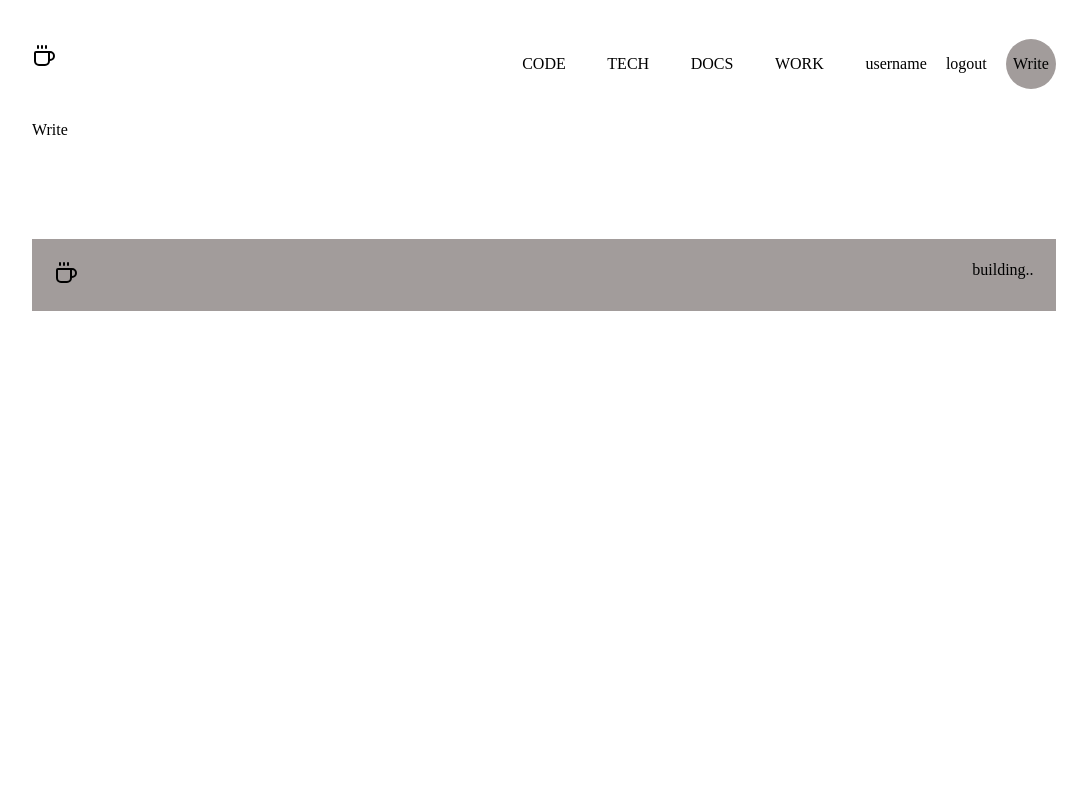
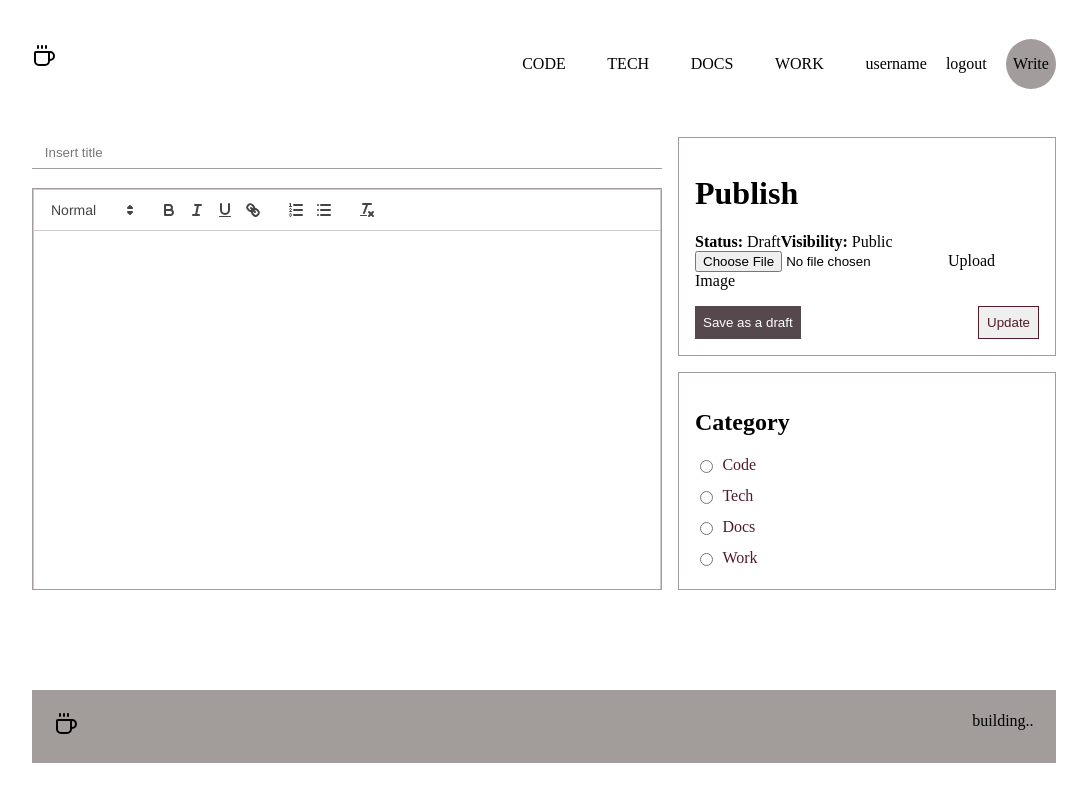
Before and after one commit to arondiaz/react-blog-mysql, a React (Vite) app in the folder frontend/: page /write in a window 1280 px wide. Shown: the whole page, without its empty margins (96-1183 px from the left). Built offline with nearby package versions, Linux system fonts and the light colour scheme.

Commit message:
implemented page for create new post

```diff
--- a/frontend/package.json
+++ b/frontend/package.json
@@ -13,6 +13,7 @@
     "lucide-react": "^0.453.0",
     "react": "^18.3.1",
     "react-dom": "^18.3.1",
+    "react-quill": "^2.0.0",
     "react-router-dom": "^6.27.0",
     "sass": "^1.80.3"
   },
--- a/frontend/src/pages/Write.jsx
+++ b/frontend/src/pages/Write.jsx
@@ -1,8 +1,67 @@
+import ReactQuill from "react-quill";
+import "react-quill/dist/quill.snow.css";
+import { useState, useRef } from "react";
 
 const Write = () => {
+  const first = useRef(null);
+  const [value, setValue] = useState("");
+
+  console.log(value);
   return (
-    <div>Write</div>
-  )
-}
+    <div className="add">
+      <div className="content">
+        <input type="text" placeholder="Insert title" />
 
-export default Write
+        <div ref={first} className="editor-container">
+          <ReactQuill
+            className="editor"
+            theme="snow"
+            value={value}
+            onChange={setValue}
+          />
+        </div>
+      </div>
+      <div className="menu">
+        <div className="item">
+          <h1>Publish</h1>
+          <span>
+            <b>Status:</b> Draft
+          </span>
+          <span>
+            <b>Visibility:</b> Public
+          </span>
+          <input type="file" id="file" name="" />
+          <label htmlFor="file">Upload Image</label>
+          <div className="buttons">
+            <button>Save as a draft</button>
+            <button>Update</button>
+          </div>
+        </div>
+        <div className="item">
+          <h2>Category</h2>
+          <div className="cat">
+            <input type="radio" name="category" value="code" id="code" />
+            <label htmlFor="code">Code</label>
+          </div>
+
+          <div className="cat">
+            <input type="radio" name="category" value="tech" id="tech" />
+            <label htmlFor="tech">Tech</label>
+          </div>
+
+          <div className="cat">
+            <input type="radio" name="category" value="docs" id="docs" />
+            <label htmlFor="docs">Docs</label>
+          </div>
+
+          <div className="cat">
+            <input type="radio" name="category" value="work" id="work" />
+            <label htmlFor="work">Work</label>
+          </div>
+        </div>
+      </div>
+    </div>
+  );
+};
+
+export default Write;
--- a/frontend/src/style.scss
+++ b/frontend/src/style.scss
@@ -291,5 +291,80 @@ $chocolate: #511c29;
         }
       }
     }
+
+    //Write
+    .add {
+      display: flex;
+      gap: 1rem;
+
+      .content {
+        flex: 5;
+        display: flex;
+        flex-direction: column;
+        gap: 1.2rem;
+        margin-top: 1rem;
+
+        input {
+          border: none;
+          padding: 0.5rem 0.8rem;
+          border-bottom: 1px solid $lightGray;
+        }
+
+        .editor-container {
+          height: 400px;
+          overflow: scroll;
+          border: 1px solid $lightGray;
+        }
+
+        .editor {
+          height: 100%;
+          border: none;
+        }
+      }
+
+      .menu {
+        flex: 3;
+        display: flex;
+        flex-direction: column;
+        justify-content: center;
+        gap: 1rem;
+        margin-top: 1rem;
+
+        .item {
+          border: 1px solid $lightGray;
+          padding: 1rem;
+          flex: 1;
+        }
+
+        .buttons {
+          display: flex;
+          justify-content: space-between;
+          margin-top: 1rem;
+
+          :first-child {
+            background-color: $gray;
+            border: none;
+            color: white;
+            padding: 0.5rem;
+            cursor: pointer;
+          }
+
+          :last-child {
+            border: 1px solid $chocolate;
+            color: $chocolate;
+            padding: 0.5rem;
+            cursor: pointer;
+          }
+        }
+
+        .cat {
+          display: flex;
+          align-items: center;
+          gap: 0.4rem;
+          margin-top: 0.8rem;
+          color: $chocolate;
+        }
+      }
+    }
   }
 }
```
Also changed, not shown: 1 other file (tests, documents, lock files or other folders).
